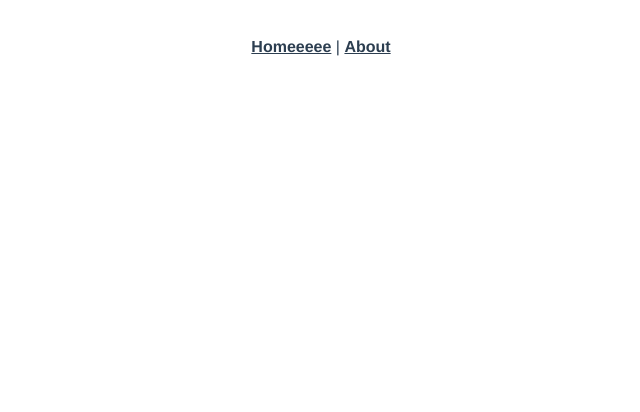
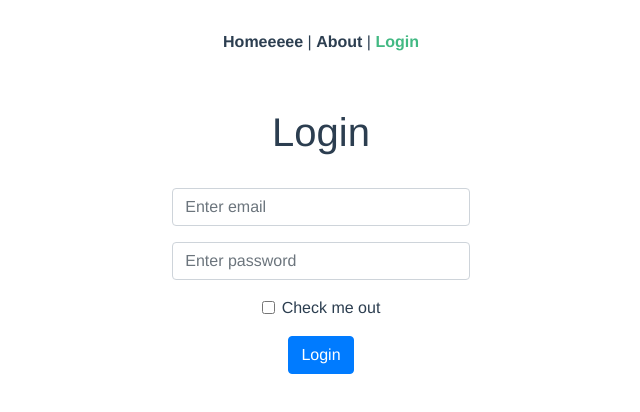
Before and after one commit to alpari01/buysell_frontend, a Vue app: page /login in a window 1280 px wide. Before the commit this address had no page. Shown: the top 412 px of the page, without its empty margins (319-959 px from the left). Built offline with nearby package versions, Linux system fonts and the light colour scheme.

Commit message:
Login fields "Email" and "Password" added.

```diff
--- a/public/index.html
+++ b/public/index.html
@@ -5,6 +5,7 @@
     <meta http-equiv="X-UA-Compatible" content="IE=edge">
     <meta name="viewport" content="width=device-width,initial-scale=1.0">
     <link rel="icon" href="<%= BASE_URL %>favicon.ico">
+    <link rel="stylesheet" href="https://cdn.jsdelivr.net/npm/bootstrap@4.4.1/dist/css/bootstrap.min.css" integrity="sha384-Vkoo8x4CGsO3+Hhxv8T/Q5PaXtkKtu6ug5TOeNV6gBiFeWPGFN9MuhOf23Q9Ifjh" crossorigin="anonymous">
     <title><%= htmlWebpackPlugin.options.title %></title>
   </head>
   <body>
--- a/src/App.vue
+++ b/src/App.vue
@@ -1,7 +1,8 @@
 <template>
   <nav>
     <router-link to="/">Homeeeee</router-link> |
-    <router-link to="/about">About</router-link>
+    <router-link to="/about">About</router-link> |
+    <router-link to="/login">Login</router-link>
   </nav>
   <router-view/>
 </template>
--- a/src/router/index.js
+++ b/src/router/index.js
@@ -6,6 +6,11 @@ const routes = [
     path: '/',
     name: 'home',
     component: HomeView
+  },
+  {
+    path: '/login',
+    name: 'login',
+    component: () => import('../views/LoginView.vue')
   },
   {
     path: '/about',
--- /dev/null
+++ b/src/views/LoginView.vue
@@ -0,0 +1,31 @@
+<template>
+  <div class="login mt-4">
+    <div class="row">
+      <div class="col-sm-3 mx-auto">
+        <h1>Login</h1>
+        <br>
+        <form>
+          <div class="form-group">
+            <input type="email" class="form-control" id="inputEmail" placeholder="Enter email">
+          </div>
+          <div class="form-group">
+            <input type="password" class="form-control" id="inputPassword" placeholder="Enter password">
+          </div>
+          <div class="form-group form-check">
+            <input type="checkbox" class="form-check-input" id="exampleCheck1">
+            <label class="form-check-label" for="exampleCheck1">Check me out</label>
+          </div>
+          <button type="submit" class="btn btn-primary">Login</button>
+        </form>
+      </div>
+    </div>
+  </div>
+</template>
+
+<script>
+export default {};
+</script>
+
+<style scoped>
+
+</style>
```
